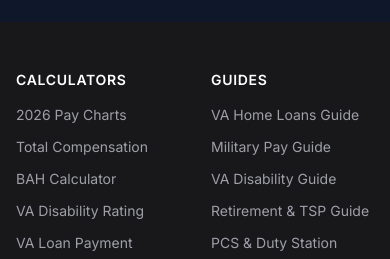
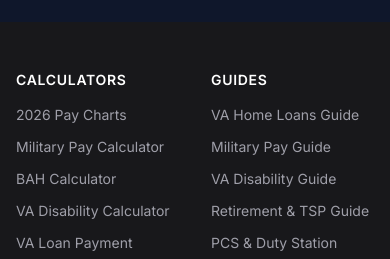
Before and after one commit to dstevens52/milpaytools, a Next.js app: page / in a window 390 px wide. Shown: the part 2360-2619 px from the top of the page. Built offline with nearby package versions, Linux system fonts and the light colour scheme.

Commit message:
feat(nav): "Military Pay Calculator" and "VA Disability Calculator" anchors
Desktop + mobile nav (shared Nav component), footer, and the blog
post "related calculators" list. Blog post body text (CalculatorCallout,
MDX) is unchanged.

Co-Authored-By: Claude Opus 5.5 <noreply@anthropic.com>

```diff
--- a/src/app/blog/[slug]/page.tsx
+++ b/src/app/blog/[slug]/page.tsx
@@ -361,7 +361,7 @@ const POST_FAQS: Record<string, { question: string; answer: string }[]> = {
 };
 
 const CALCULATOR_LINKS: Record<string, { label: string; href: string }> = {
-  'total-compensation': { label: 'Total Compensation Calculator',    href: '/calculators/total-compensation' },
+  'total-compensation': { label: 'Military Pay Calculator',          href: '/calculators/total-compensation' },
   bah:                  { label: 'BAH Calculator',                   href: '/bah' },
   'va-disability':      { label: 'VA Disability Calculator',          href: '/calculators/va-disability' },
   'va-loan':            { label: 'VA Loan Calculator',                href: '/calculators/va-loan' },
--- a/src/components/layout/Footer.tsx
+++ b/src/components/layout/Footer.tsx
@@ -3,9 +3,9 @@ import { EmailSignup } from '@/components/EmailSignup';
 
 const CALCULATORS = [
   { href: '/pay', label: '2026 Pay Charts' },
-  { href: '/calculators/total-compensation', label: 'Total Compensation' },
+  { href: '/calculators/total-compensation', label: 'Military Pay Calculator' },
   { href: '/bah', label: 'BAH Calculator' },
-  { href: '/calculators/va-disability', label: 'VA Disability Rating' },
+  { href: '/calculators/va-disability', label: 'VA Disability Calculator' },
   { href: '/calculators/va-loan', label: 'VA Loan Payment' },
   { href: '/calculators/tsp', label: 'TSP Growth Projector' },
   { href: '/calculators/retirement', label: 'Retirement Calculator' },
--- a/src/components/layout/Nav.tsx
+++ b/src/components/layout/Nav.tsx
@@ -8,9 +8,9 @@ const CALCULATOR_GROUPS = [
   {
     label: 'Top Calculators',
     links: [
-      { href: '/calculators/total-compensation', label: 'Total Military Compensation', featured: true },
+      { href: '/calculators/total-compensation', label: 'Military Pay Calculator', featured: true },
       { href: '/bah', label: 'BAH Calculator', featured: true },
-      { href: '/calculators/va-disability', label: 'VA Disability Rating', featured: true },
+      { href: '/calculators/va-disability', label: 'VA Disability Calculator', featured: true },
       { href: '/calculators/compare', label: 'Compare Your PCS Move' },
       { href: '/calculators/pcs', label: 'PCS Cost Estimator' },
       { href: '/calculators/tsp', label: 'TSP Growth Projector' },
```
